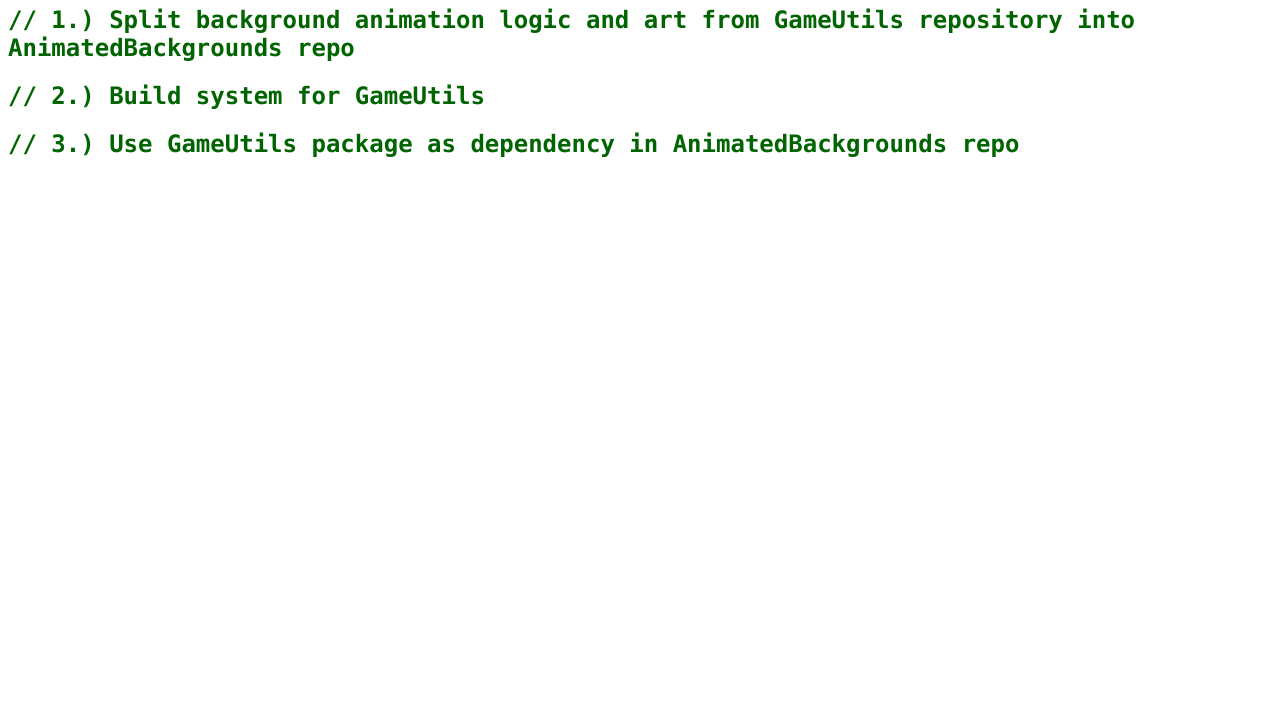
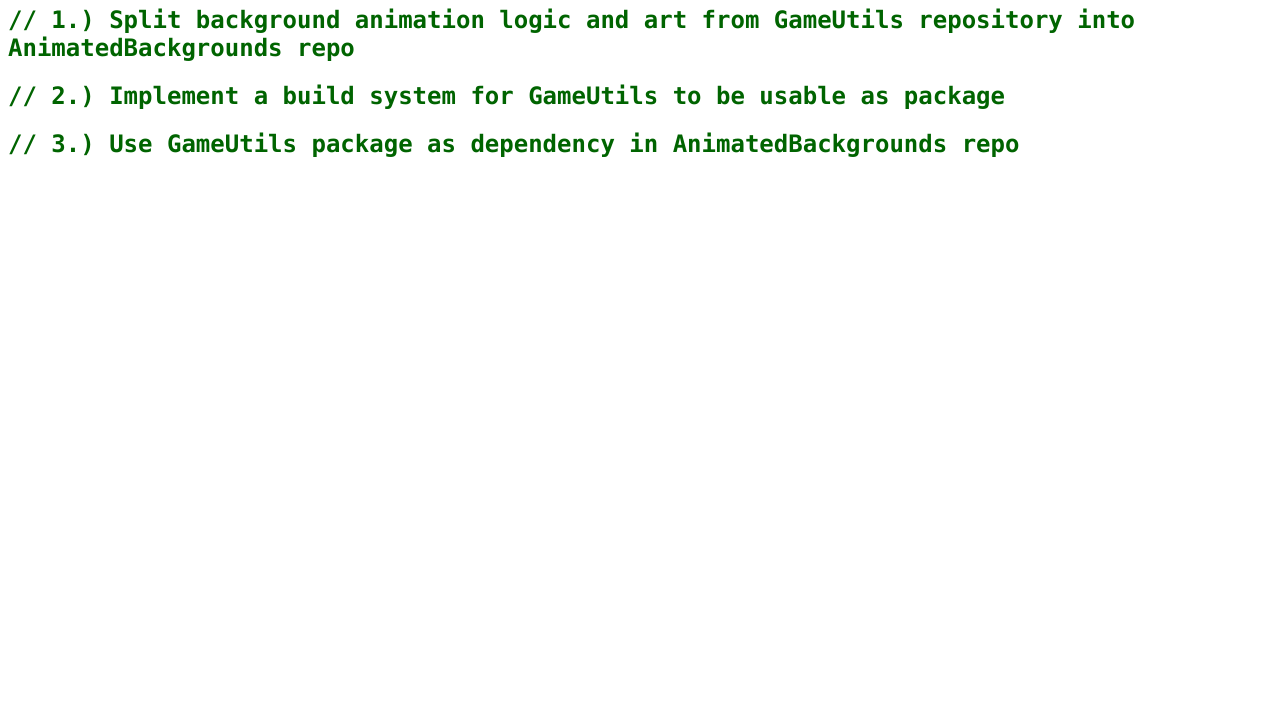
Before and after one commit to Jaxsbr/AnimatedBackgrounds, a plain HTML site: page index.html in a window 1280 px wide. Shown: the part 75-800 px from the top of the page. Drawn offline with Linux system fonts and the light colour scheme.

Commit message:
Update index.html

```diff
--- a/index.html
+++ b/index.html
@@ -14,6 +14,6 @@
 <body>
     <h1>// TODO:</h1>
     <h2>// 1.) Split background animation logic and art from GameUtils repository into AnimatedBackgrounds repo</h2>
-    <h2>// 2.) Build system for GameUtils</h2>
+    <h2>// 2.) Implement a build system for GameUtils to be usable as package</h2>
     <h2>// 3.) Use GameUtils package as dependency in AnimatedBackgrounds repo</h2>
 </body>
```
